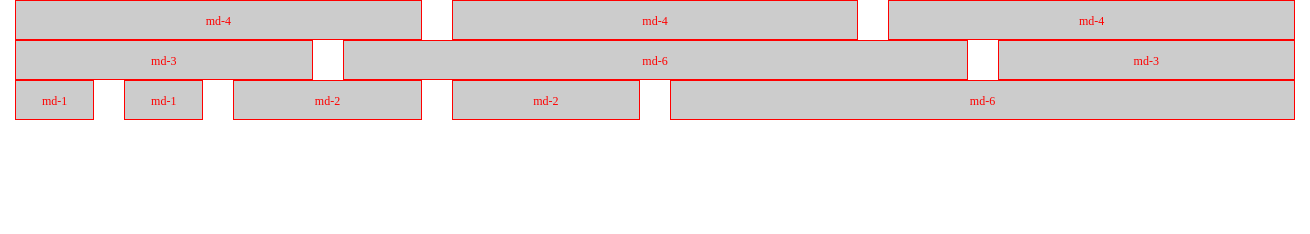
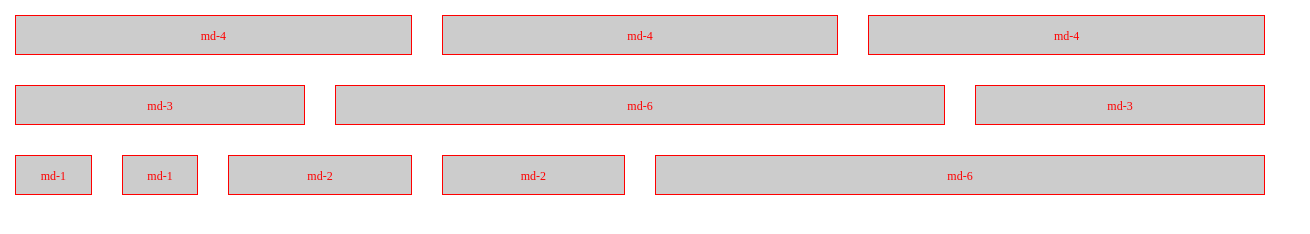
Before and after one commit to learner-forntend/learner-forntend.github.io, a plain HTML site: page task8/index.html in a window 1280 px wide. Shown: the whole page, 1310 px wide, since content can reach past the window. Drawn offline with Linux system fonts and the light colour scheme.

Commit message:
task8 grid.css

```diff
--- a/task8/grid.css
+++ b/task8/grid.css
@@ -7,7 +7,6 @@
 .container {
     padding-right: 15px;
     padding-left: 15px;
-    width: 100%;
 }
 
 .container * {
@@ -25,12 +24,12 @@
 .row {
     margin-left: -15px;
     margin-right: -15px;
+
 }
 
 [class*='col-'] {
     float: left;
-    padding-left: 15px;
-    padding-right: 15px;
+    padding: 15px;
     min-height: 1px;
 }
 
```
